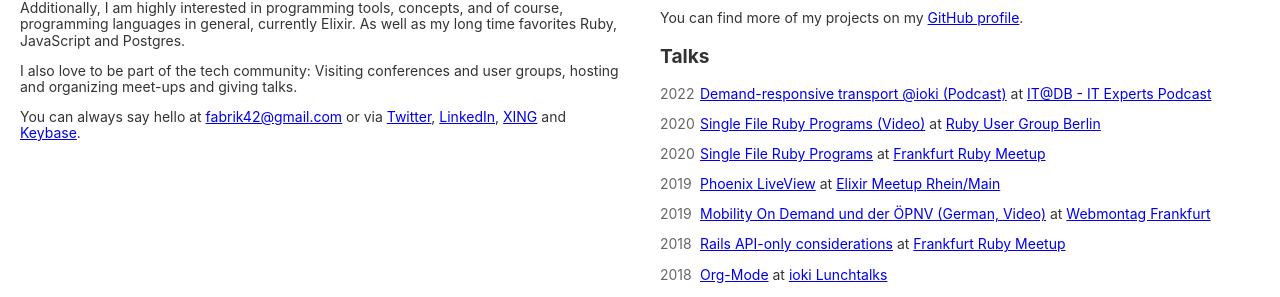
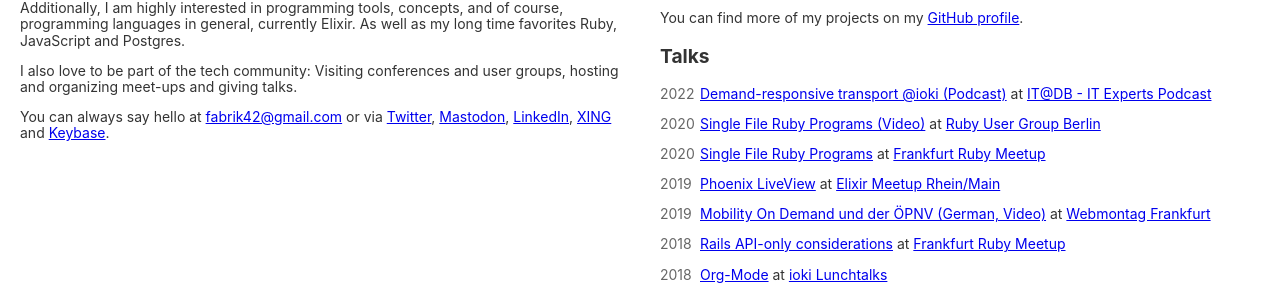
Before and after one commit to fabrik42/fabrik42.github.com, a Jekyll site: the page built from index.html, in a window 1280 px wide. Shown: the part 321-618 px from the top of the page. Built offline with Jekyll 4.4.1, drawn with Linux system fonts in a browser that asks for light colours.

Commit message:
Add Mastodon link

```diff
--- a/index.html
+++ b/index.html
@@ -44,6 +44,7 @@
       You can always say hello at
       <a href="mailto:{{site.email}}">{{site.email}}</a> or via
       <a href="https://twitter.com/fabrik42">Twitter</a>,
+      <a rel="me" href="https://mastodon.social/@fabrik42">Mastodon</a>,
       <a href="https://www.linkedin.com/in/christian-baeuerlein">LinkedIn</a>,
       <a href="https://www.xing.com/profile/Christian_Baeuerlein3">XING</a>
       and
```
